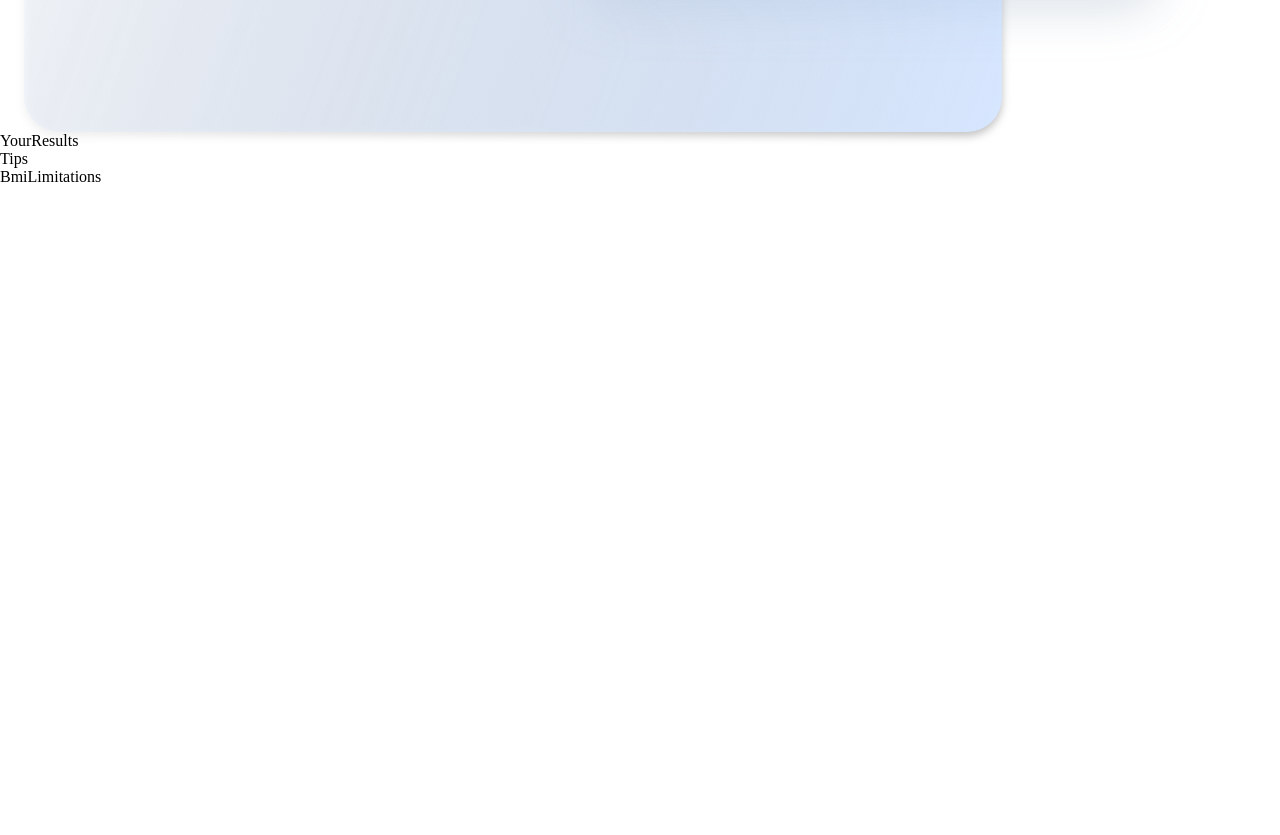
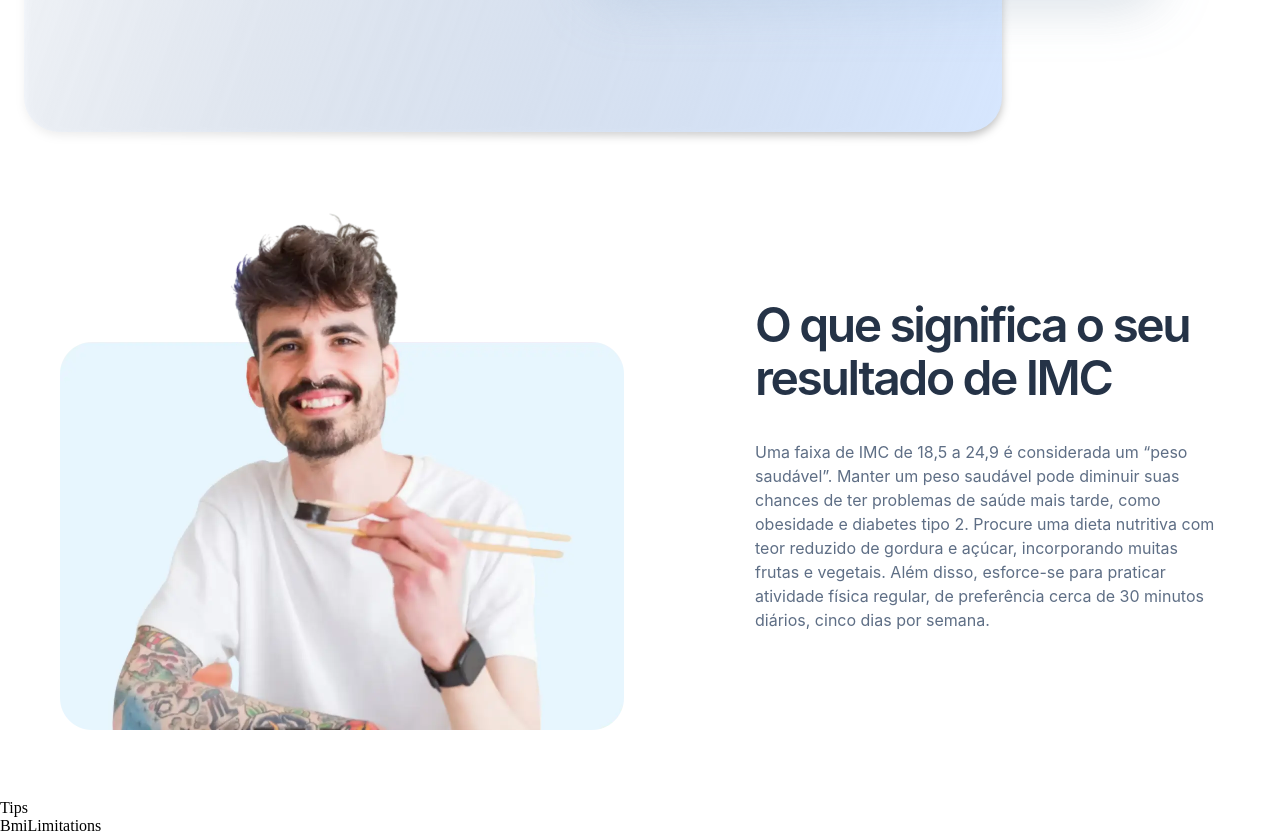
Before and after one commit to BrunoOliveira16/body-mass-index-calculator, a React (Create React App) app: page / in a window 1280 px wide. Shown: the part 680-1515 px from the top of the page. Before the commit the page ends 866 px from the top, so only its background shows below. Built offline with nearby package versions, Linux system fonts and the light colour scheme; a web font is replaced by a local one.

Commit message:
feat: criado section yourResult

```diff
--- a/src/containers/YourResult/index.tsx
+++ b/src/containers/YourResult/index.tsx
@@ -1,5 +1,28 @@
+import { S } from './styles'
+import Person from '../../assets/images/image-man-eating.webp'
+
 const YourResults = () => {
-  return <div>YourResults</div>
+  return (
+    <S.Section>
+      <S.Content>
+        <S.BoxImage>
+          <img src={Person} alt="imagem de um homen comendo" />
+        </S.BoxImage>
+      </S.Content>
+      <S.Content>
+        <S.Title>O que significa o seu resultado de IMC</S.Title>
+        <S.Text>
+          Uma faixa de IMC de 18,5 a 24,9 é considerada um “peso saudável”.
+          Manter um peso saudável pode diminuir suas chances de ter problemas de
+          saúde mais tarde, como obesidade e diabetes tipo 2. Procure uma dieta
+          nutritiva com teor reduzido de gordura e açúcar, incorporando muitas
+          frutas e vegetais. Além disso, esforce-se para praticar atividade
+          física regular, de preferência cerca de 30 minutos diários, cinco dias
+          por semana.
+        </S.Text>
+      </S.Content>
+    </S.Section>
+  )
 }
 
 export default YourResults
--- a/src/containers/YourResult/styles.ts
+++ b/src/containers/YourResult/styles.ts
@@ -1,3 +1,47 @@
 import styled from 'styled-components'
+import theme from '../../theme'
 
-export const S = {}
+export const S = {
+  Section: styled.section`
+    display: flex;
+    justify-content: center;
+    aligns-items: center;
+    gap: 131px;
+    width: 1160px;
+    margin: 65px auto;
+  `,
+  Content: styled.div`
+    width: 50%;
+    display: flex;
+    flex-direction: column;
+    justify-content: center;
+    aligns-items: center;
+  `,
+  BoxImage: styled.div`
+    width: 564px;
+
+    img {
+      width: 100%;
+    }
+  `,
+  Title: styled.h2`
+    color: ${theme.colors.gunmetal};
+
+    /* Heading L */
+    font-family: 'Inter SemiBold', sans-serif;
+    font-size: ${theme.fontSizes.headingL};
+    font-weight: 600;
+    line-height: ${theme.lineHeight.heading}; /* 52.8px */
+    letter-spacing: -2.4px;
+    margin-bottom: 35px;
+  `,
+  Text: styled.p`
+    color: ${theme.colors.darkElectricBlue};
+
+    /* Body M */
+    font-family: 'Inter', sans-serif;
+    font-size: ${theme.fontSizes.bodyM};
+    font-weight: 400;
+    line-height: ${theme.lineHeight.body}; /* 24px */
+  `
+}
--- a/src/theme.ts
+++ b/src/theme.ts
@@ -2,6 +2,7 @@ export default {
   colors: {
     blue: '#345FF6',
     blue15: 'rgba(52, 95, 246, 0.15)',
+    blueBg: '#e7f5fe',
     gunmetal: '#253347',
     darkElectricBlue: '#5E6E85',
     borders: '#D8E2E7',
```
Also changed, not shown: src/types/declarations.d.ts (+10 -0 lines), src/assets/images/person.png (added).
